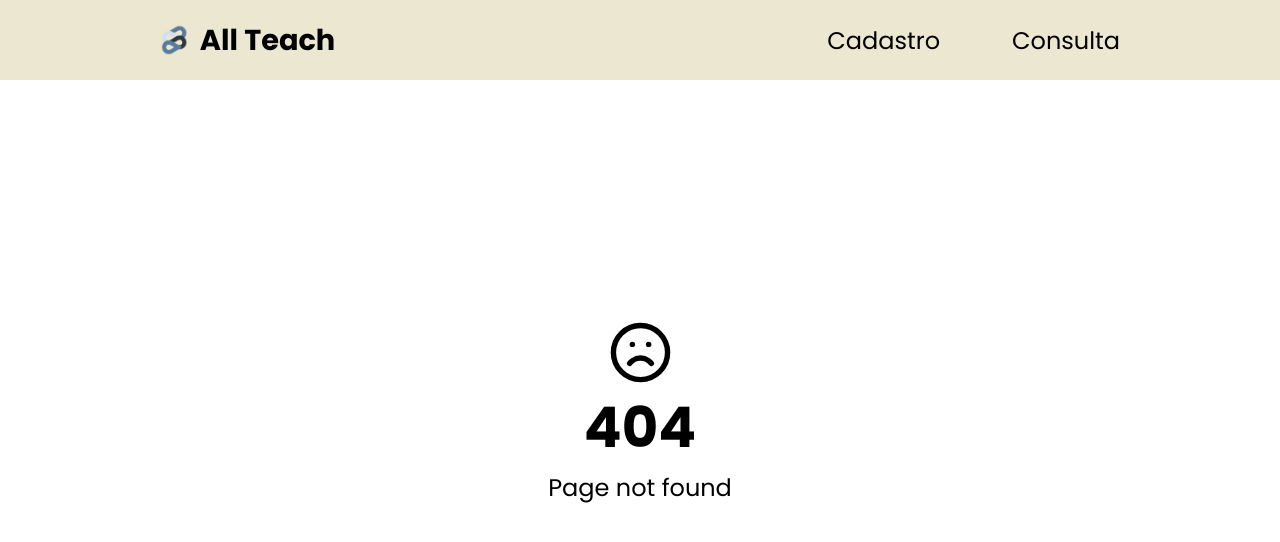
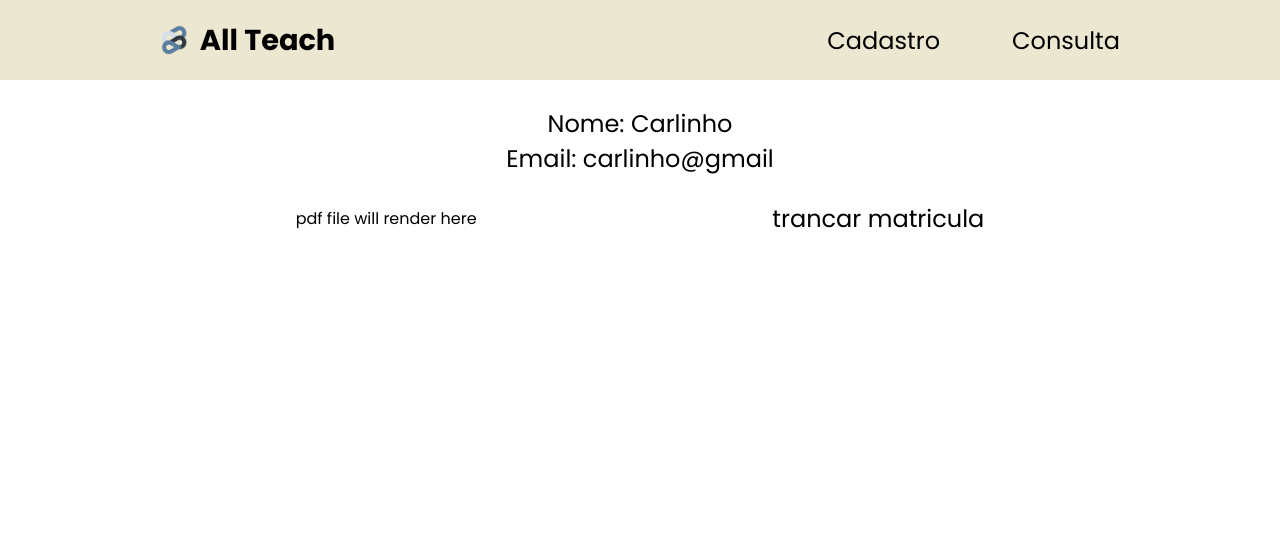
Before and after one commit to All-Tech-DSM/API-2, a React (Create React App) app in the folder script/: page /dados/1 in a window 1280 px wide. Before the commit this address had no page. Shown: the top 542 px of the page. Built offline with nearby package versions, Linux system fonts and the light colour scheme.

Commit message:
botao para tensicao entre abas

```diff
--- a/script/src/pages/Consulta/index.js
+++ b/script/src/pages/Consulta/index.js
@@ -6,14 +6,15 @@ import Axios from "axios";
 import { Link } from "react-router-dom";
 
 function Consulta() {
-  const [listGames, setListGames] = useState([]);
+  const [list, setList] = useState([]);
 
   useEffect(() => {
     Axios.get(`http://localhost:3001/pdf_inf`).then((resp) => {
-      setListGames(resp.data);
-      console.log(resp.data)
+      setList(resp.data);
     });
   }, [])
+
+  const listGames = [['Carlinho','1'],['Betina','2']]
 
 
   return (
@@ -24,7 +25,6 @@ function Consulta() {
           <thead>
             <tr>
               <th scope="col">Nome</th>
-              <th scope="col">Email</th>
               <th scope="col">Consulta</th>
             </tr>
           </thead>
@@ -33,20 +33,13 @@ function Consulta() {
             {typeof listGames !== 'undefined' && listGames.map((value) => {
               return !value.envio ?
                 <tr>
-                  <td data-label="Nome">{value[0]}</td>
-                  <td data-label="Email">{value[1]}</td>
-
+                  <td data-label="Nome">
+                    {value[0]}
+                  </td>
 
                   <td data-label="Consulta">
-                    {value[2].map((link) =>
-                      <a className='botao' href={link} target="_blank">
-                        <Link to='/dados'>
-                          <FiArrowRight size={25} />
-                        </Link>
-                      </a>
-                    )}
+                    <Link to={'/dados/'+value[1]}>Ver mais...</Link>
                   </td>
-
                 </tr>
                 : null
             })}
--- a/script/src/pages/Dados/index.js
+++ b/script/src/pages/Dados/index.js
@@ -1,17 +1,25 @@
 import './style.css';
 import React from "react";
+import { useParams } from 'react-router-dom';
 
 function Dados() {
 
-  const data = new Date();
-  const dia = data.getDate();
-  const mes = data.getMonth();
-  const ano = data.getFullYear();
+  var { id } = useParams();
+  var dados = [['1','Carlinho','','trancar matricula','carlinho@gmail'],['2','Betnha','','trancar matricula agora','betinha@gmail']]
+  var dado = ''
+  for(var k=0; dados.length>k; ++k){
+    if(dados[k][0] == id){
+      dado = dados[k]
+      break
+    }
+  }
+
 
   return (
     <div>
-      <p id='dadodia'>Dado - {dia}/{mes}/{ano} <br/>
-      (Colocar nome da pessoa) </p>
+      <p id='dadodia'>
+      Nome: {dado[1]} <br/>
+       Email: {dado[4]}</p>
 
       <div className='split'>
         <div className='pdf'>
@@ -19,20 +27,7 @@ function Dados() {
         </div>
 
         <div className='text'>
-          <textarea type='text'>Trecho Trecho Trecho Trecho Trecho Trecho
-          Trecho Trecho Trecho Trecho Trecho Trecho Trecho Trecho Trecho
-          Trecho Trecho Trecho Trecho Trecho Trecho Trecho Trecho Trecho
-          Trecho Trecho Trecho Trecho Trecho Trecho Trecho Trecho Trecho
-          Trecho Trecho Trecho Trecho Trecho Trecho Trecho Trecho Trecho
-          Trecho Trecho Trecho Trecho Trecho Trecho Trecho Trecho Trecho
-          Trecho Trecho Trecho Trecho Trecho Trecho Trecho Trecho Trecho
-          Trecho Trecho Trecho Trecho Trecho Trecho Trecho Trecho Trecho
-          Trecho Trecho Trecho Trecho Trecho Trecho Trecho Trecho Trecho
-          Trecho Trecho Trecho Trecho Trecho Trecho Trecho Trecho Trecho
-          Trecho Trecho Trecho Trecho Trecho Trecho Trecho Trecho Trecho
-          Trecho Trecho Trecho Trecho Trecho Trecho Trecho Trecho Trecho
-          Trecho Trecho Trecho Trecho Trecho Trecho Trecho Trecho Trecho
-          Trecho Trecho Trecho Trecho Trecho Trecho Trecho Trecho Trecho</textarea>
+          <p type='text'>{dado[3]}</p>
         </div>
       </div>
     </div>
--- a/script/src/routes.js
+++ b/script/src/routes.js
@@ -14,7 +14,7 @@ function RoutesApp() {
         <Routes>
             <Route path="/" element={ <Cadastro/> } />
             <Route path="/consulta" element={ <Consulta/> } />
-            <Route path="/dados" element={ <Dados/> } />
+            <Route path="/dados/:id" element={ <Dados/> } />
 
             <Route path="*" element={ <Erro/> } />
         </Routes>
```
